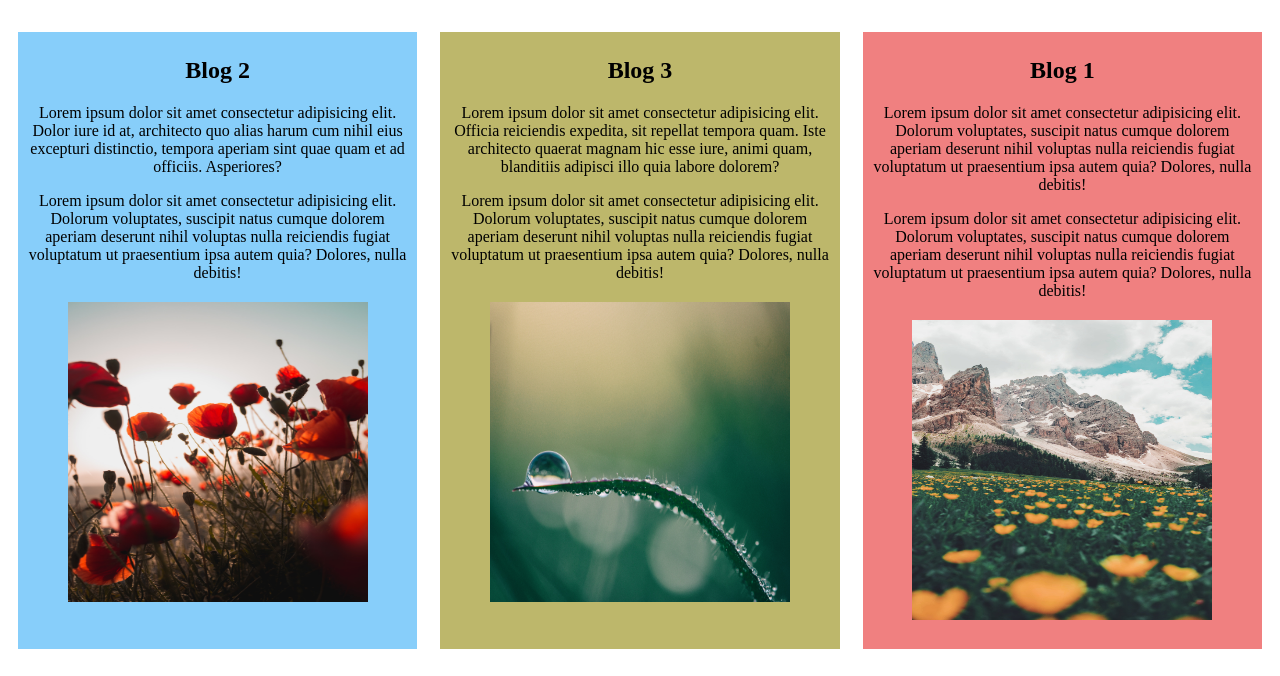
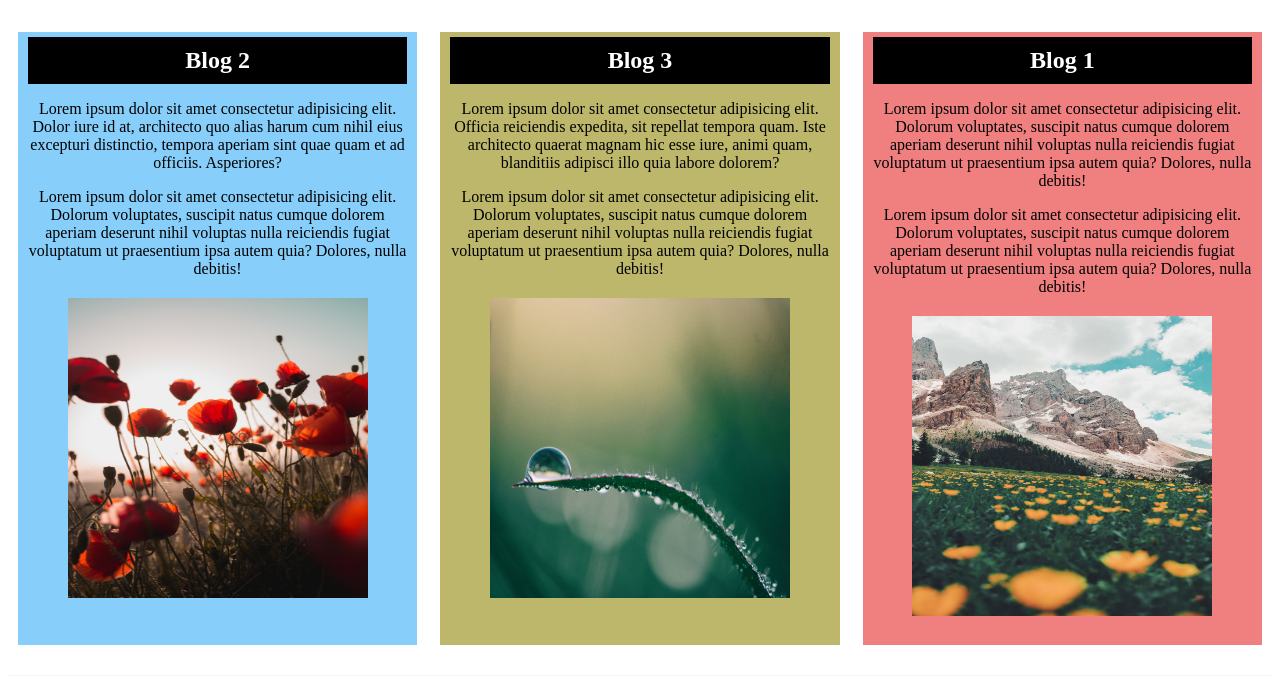
Before and after one commit to asif256003/FlaskApps, a Flask app: page / in a window 1280 px wide. Shown: the part 98-774 px from the top of the page. Run offline with Flask 2, Linux system fonts and the light colour scheme.

Commit message:
Modify CSS file

```diff
--- a/static/style.css
+++ b/static/style.css
@@ -34,6 +34,14 @@ body{
     background-color:white;
     margin: 10px;
 }
+/* Added in fronend branch*/
+.blogs h2{
+    background-color: black;
+    color:white;
+    margin:auto;
+    padding: 10px;
+}
+/* Addition ends here */
 #blogs1{
     /*flex:1;*/
     order:3;
@@ -53,7 +61,6 @@ body{
     flex-basis: 30%;
 }
 .blogs h2{
-    color: black;
     text-align: center;
 }
 .image-align{
```
